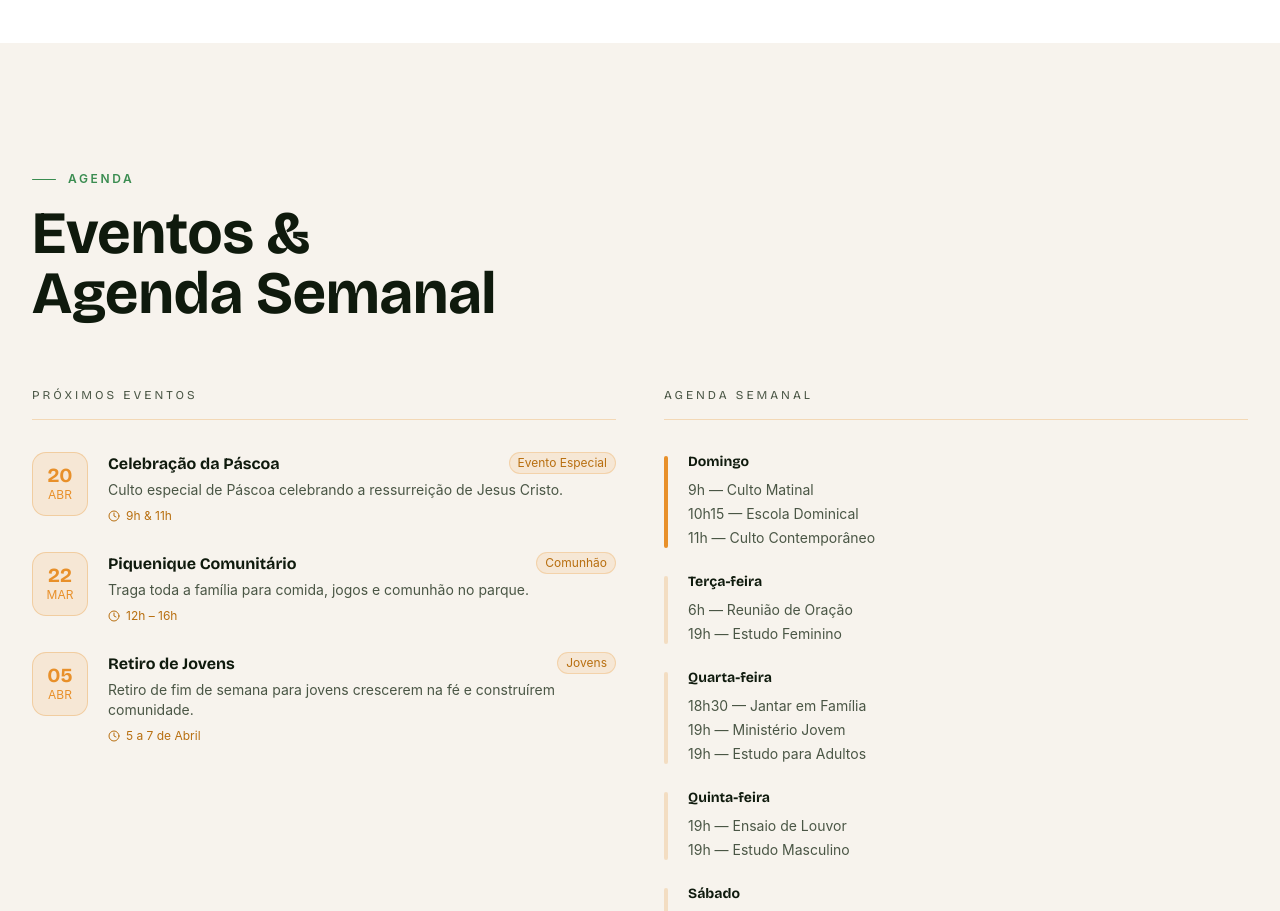
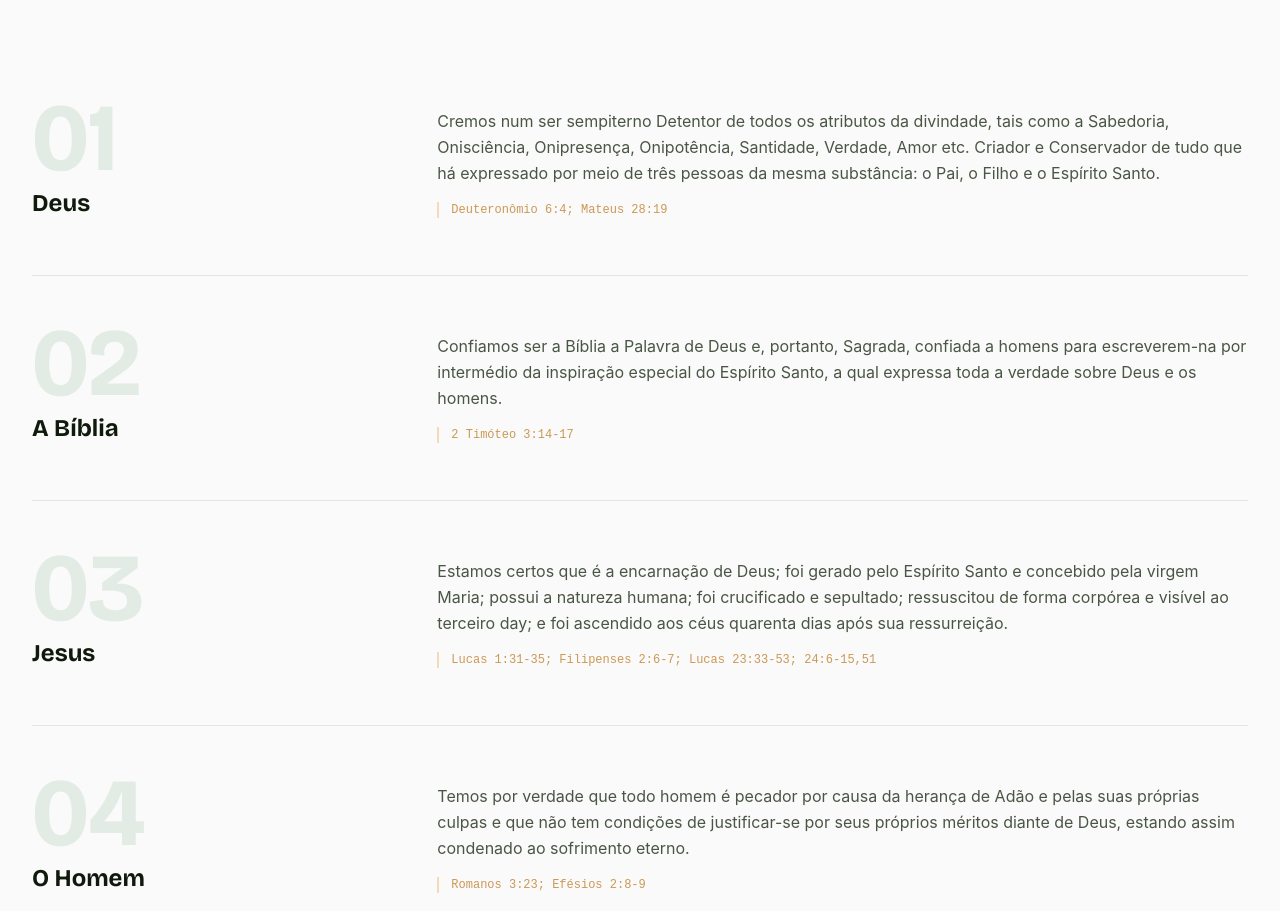
Before and after one commit to ronaldoapf/iisc-lp, a React (Vite) app: page /sobre in a window 1280 px wide. Shown: the part 1886-2797 px from the top of the page. Built offline with nearby package versions, Linux system fonts and the light colour scheme.

Commit message:
feat: refactor footer and header to use constants for contact information; update About page to display faith statements

```diff
--- a/src/components/header.tsx
+++ b/src/components/header.tsx
@@ -15,6 +15,8 @@ export function Header() {
   const [menuOpen, setMenuOpen] = useState(false)
 
   return (
+    <>
+      <div className="h-20" aria-hidden="true" />
       <header
         className="fixed top-0 w-full z-50 bg-white duration-300 border-b border-gray-300 shadow-sm"
       >
@@ -83,5 +85,6 @@ export function Header() {
           )}
         </AnimatePresence>
       </header>
+    </>
   )
 }
--- /dev/null
+++ b/src/constants.ts
@@ -0,0 +1,84 @@
+
+export const contactInfo = {
+  address: "Avenida José Fonseca e Silva, 737",
+  phone: "(34) 9 9119-2543",
+  email: "iseguidoresdecristo@gmail.com"
+}
+
+export const faithStatements = [
+  {
+    title: "Deus",
+    text: "Cremos num ser sempiterno Detentor de todos os atributos da divindade, tais como a Sabedoria, Onisciência, Onipresença, Onipotência, Santidade, Verdade, Amor etc. Criador e Conservador de tudo que há expressado por meio de três pessoas da mesma substância: o Pai, o Filho e o Espírito Santo.",
+    refs: "Deuteronômio 6:4; Mateus 28:19",
+  },
+  {
+    title: "A Bíblia",
+    text: "Confiamos ser a Bíblia a Palavra de Deus e, portanto, Sagrada, confiada a homens para escreverem-na por intermédio da inspiração especial do Espírito Santo, a qual expressa toda a verdade sobre Deus e os homens.",
+    refs: "2 Timóteo 3:14-17",
+  },
+  {
+    title: "Jesus",
+    text: "Estamos certos que é a encarnação de Deus; foi gerado pelo Espírito Santo e concebido pela virgem Maria; possui a natureza humana; foi crucificado e sepultado; ressuscitou de forma corpórea e visível ao terceiro day; e foi ascendido aos céus quarenta dias após sua ressurreição.",
+    refs: "Lucas 1:31-35; Filipenses 2:6-7; Lucas 23:33-53; 24:6-15,51",
+  },
+  {
+    title: "O Homem",
+    text: "Temos por verdade que todo homem é pecador por causa da herança de Adão e pelas suas próprias culpas e que não tem condições de justificar-se por seus próprios méritos diante de Deus, estando assim condenado ao sofrimento eterno.",
+    refs: "Romanos 3:23; Efésios 2:8-9",
+  },
+  {
+    title: "O Aborto",
+    text: "Esta Igreja crê que o Criador é o único que possui o direito de preservação ou não da vida, e que o homem não recebeu permissão de decidir em deixar alguém viver ou interromper sua vida, considerando que o feto é um ser vivo e a interrupção optativa e proposital de seu desenvolvimento caracteriza assassinato. Esta Igreja condena o aborto por não compactuar com assassinato.",
+    refs: "Deuteronômio 32:39; Êxodo 20:13",
+  },
+  {
+    title: "A Salvação",
+    text: "Acreditamos que todo homem pode ser salvo de seus pecados e justificado diante de Deus pelo favor Divino revelado na Graça, por intermédio da fé naquele que tomou sobre si a nossa condenação e a levou para o Calvário: Jesus Cristo.",
+    refs: "Romanos 5:1",
+  },
+  {
+    title: "O Batismo com o Espírito Santo",
+    text: "Reputamos como a capacidade sobrenatural que Deus dá ao homem a fim de que este possa realizar a obra de Deus na terra.",
+    refs: "Atos 1:8; 2:4; 8:17-18; 10:44-46",
+  },
+  {
+    title: "A Santificação",
+    text: "Temos como uma obra contínua e gradativa do Espírito Santo sobre a vida do crente que dá condições de viver desembaraçado do pecado e em comunhão com Deus.",
+    refs: "João 16:13",
+  },
+  {
+    title: "A Igreja",
+    text: "Reconhecemos a Igreja como o corpo invisível de Cristo, a qual agrega todos os seus membros, e cremos que este corpo vive em comunhão, unido pelo elo universal do amor, fundamentado na pedra angular que é Jesus Cristo incentivando-se mutuamente ao prosseguimento da carreira da fé.",
+    refs: "1 Pedro 2:4-8; Romanos 12:5",
+  },
+  {
+    title: "Os Dons do Espírito Santo",
+    text: "Cremos na operação dos dons do Espírito Santo, visando o aprimoramento e edificação da Igreja, os quais manifestam-se segundo a determinação do Senhor da Igreja, Jesus Cristo.",
+    refs: "1 Coríntios 12:4-11",
+  },
+  {
+    title: "Os Dízimos",
+    text: "Confiamos ser o dízimo e as ofertas às formas de contribuições mais lógicas e coerentes com os ensinamentos do Novo Testamento para a manutenção do Ministério da Igreja e do Templo.",
+    refs: "Malaquias 3:10; Mateus 23:23",
+  },
+  {
+    title: "A Segunda Vinda de Cristo",
+    text: "Estamos certos que Cristo voltará de uma forma invisível ao mundo para arrebatar sua Igreja da terra por meio da ressurreição dos que dormem no Senhor e da transformação em corpos glorificados aos que estiverem vivos; de forma visível, na Batalha de Armagedon, para guerrear com Satanás e lançá-lo em cativeiro por 1.000 anos; e depois, estabelecerá um reinado terreal pelo mesmo período, e os salvos com Ele reinarão.",
+    refs: "1 Tessalonicenses 4:13-18",
+  },
+  {
+    title: "O Tribunal de Cristo",
+    text: "Temos por verdade que depois do arrebatamento da Igreja, os salvos receberão nos céus galardões em conformidade com o trabalho de cada um no Reino de Deus estabelecido na terra.",
+    refs: "2 Coríntios 5:10; 1 Coríntios 3:8",
+  },
+  {
+    title: "A Condenação dos Ímpios",
+    text: "Acreditamos que no final do período milenar, todos os incrédulos, de todos os tempos, ressuscitarão para serem julgados e condenados por Deus segundo as suas más obras praticadas.",
+    refs: "Apocalipse 20:11-15",
+  },
+  {
+    title: "A Eternidade",
+    text: "Reconhecemos a Eternidade como o destino final para todos os homens, a qual será dividida em duas formas distintas. Uma de gozo, prazer e paz para todos os que forem salvos pelo Cordeiro de Deus, e outra, de tormentos, dor e espanto para todos os incrédulos de todos os Tempos.",
+    refs: "Apocalipse 22:1-5; Mateus 24:51",
+  },
+]
--- a/src/pages/about/about.tsx
+++ b/src/pages/about/about.tsx
@@ -1,55 +1,16 @@
 import { motion } from "framer-motion"
 import { fadeInUp, staggerContainer } from "@/motions"
-import { BookOpen, Church, Heart, Clock, Star } from "lucide-react"
+import { BookOpen, Church, Heart, Star } from "lucide-react"
 import { WelcomeBanner } from "../home/components/welcome-banner"
 import { AboutSectionItem } from "./components/about-section-item"
 import { Separator } from "radix-ui"
+import { faithStatements } from "@/constants"
 
-const events = [
-  {
-    day: "20",
-    month: "ABR",
-    title: "Celebração da Páscoa",
-    type: "Evento Especial",
-    description: "Culto especial de Páscoa celebrando a ressurreição de Jesus Cristo.",
-    time: "9h & 11h",
-  },
-  {
-    day: "22",
-    month: "MAR",
-    title: "Piquenique Comunitário",
-    type: "Comunhão",
-    description: "Traga toda a família para comida, jogos e comunhão no parque.",
-    time: "12h – 16h",
-  },
-  {
-    day: "05",
-    month: "ABR",
-    title: "Retiro de Jovens",
-    type: "Jovens",
-    description: "Retiro de fim de semana para jovens crescerem na fé e construírem comunidade.",
-    time: "5 a 7 de Abril",
-  },
-]
-
-const weeklySchedule = [
-  {
-    day: "Domingo",
-    items: ["9h — Culto Matinal", "10h15 — Escola Dominical", "11h — Culto Contemporâneo"],
-  },
-  { day: "Terça-feira", items: ["6h — Reunião de Oração", "19h — Estudo Feminino"] },
-  {
-    day: "Quarta-feira",
-    items: ["18h30 — Jantar em Família", "19h — Ministério Jovem", "19h — Estudo para Adultos"],
-  },
-  { day: "Quinta-feira", items: ["19h — Ensaio de Louvor", "19h — Estudo Masculino"] },
-  { day: "Sábado", items: ["10h — Serviço Comunitário"] },
-]
 
 export function About() {
   return (
     <div>
-      <section className="relative w-full overflow-hidden hero-background min-h-[75vh] flex flex-col justify-end">
+      <section className="relative w-full overflow-hidden hero-background flex flex-col justify-end">
         <div className="absolute inset-0 bg-linear-to-t from-iisc-midnight via-iisc-midnight/60 to-iisc-midnight/10" />
 
         <div
@@ -65,7 +26,7 @@ export function About() {
           1997
         </span>
 
-        <div className="container relative z-10 pb-20 pt-44">
+        <div className="container relative z-10 py-10 md:py-20">
           <motion.div initial="hidden" animate="visible" variants={staggerContainer}>
             <motion.div variants={fadeInUp} className="mb-5 flex items-center gap-3">
               <span className="h-px w-8 bg-iisc-gold" />
@@ -106,33 +67,14 @@ export function About() {
 
       <section
         id="sobre-nos"
-        className="w-full py-12 lg:py-24 bg-white"
+        className="w-full py-10 md:py-20 bg-white"
       >
         <div className="container space-y-6 md:space-y-20">
-          <motion.div
-            initial="hidden"
-            variants={fadeInUp}
-            whileInView="visible"
-            viewport={{ once: true }}
-            transition={{ duration: 0.7 }}
-          >
-            <div className="mb-4 flex items-center gap-3">
-              <span className="h-px w-6 rounded-full bg-iisc-green" />
-              <span className="text-xs font-semibold uppercase tracking-[0.22em] text-iisc-green">
-                Quem Somos
-              </span>
-            </div>
-            <h2 className="text-4xl font-bold leading-none sm:text-5xl lg:text-6xl font-display text-iisc-text-dark">
-              Sobre Nossa Igreja
-            </h2>
-          </motion.div>
-
           <motion.div
             initial="hidden"
             whileInView="visible"
             viewport={{ once: true }}
             variants={staggerContainer}
-            className="md:flex md:flex-col"
           >
             <AboutSectionItem
               icon={Heart}
@@ -196,63 +138,25 @@ export function About() {
         </div>
       </section>
 
-      <section id="events" className="w-full bg-iisc-cream py-20 lg:py-32">
+      <section id="declaracao-de-fe" className="w-full py-10 md:py-20 bg-zinc-50">
         <div className="container">
           <motion.div
             initial="hidden"
-            className="mb-16"
-            variants={fadeInUp}
             whileInView="visible"
             viewport={{ once: true }}
+            variants={fadeInUp}
             transition={{ duration: 0.7 }}
+            className="mb-14"
           >
             <div className="mb-4 flex items-center gap-3">
               <span className="h-px w-6 rounded-full bg-iisc-green" />
               <span className="text-xs font-semibold uppercase tracking-[0.22em] text-iisc-green">
-                Agenda
+                O que cremos
               </span>
             </div>
             <h2 className="text-4xl font-bold leading-none sm:text-5xl lg:text-6xl font-display text-iisc-text-dark">
-              Eventos &<br />Agenda Semanal
+              Declaração de Fé
             </h2>
-          </motion.div>
-
-          <div className="grid gap-12 lg:grid-cols-2">
-            <motion.div
-              initial="hidden"
-              whileInView="visible"
-              viewport={{ once: true }}
-              variants={staggerContainer}
-            >
-              <h3 className="mb-8 pb-4 text-xs uppercase tracking-[0.25em] font-display text-iisc-text-mid border-b border-iisc-gold/28">
-                Próximos Eventos
-              </h3>
-              <div className="space-y-7">
-                {events.map((ev, i) => (
-                  <motion.div key={i} variants={fadeInUp} className="flex gap-5">
-                    <div className="flex h-16 w-14 shrink-0 flex-col items-center justify-center rounded-xl bg-iisc-gold/12 border border-iisc-gold/30">
-                      <span className="text-xl font-bold leading-none font-display text-iisc-gold">
-                        {ev.day}
-                      </span>
-                      <span className="mt-0.5 text-xs text-iisc-gold">{ev.month}</span>
-                    </div>
-
-                    <div className="flex-1">
-                      <div className="mb-1 flex items-start justify-between gap-2">
-                        <h4 className="font-bold font-display text-iisc-text-dark">{ev.title}</h4>
-                        <span className="shrink-0 rounded-full px-2 py-0.5 text-xs bg-iisc-gold/12 text-iisc-gold-dark border border-iisc-gold/25">
-                          {ev.type}
-                        </span>
-                      </div>
-                      <p className="mb-2 text-sm text-iisc-text-mid">{ev.description}</p>
-                      <div className="flex items-center gap-1.5 text-xs text-iisc-gold-dark">
-                        <Clock className="h-3 w-3" />
-                        {ev.time}
-                      </div>
-                    </div>
-                  </motion.div>
-                ))}
-              </div>
           </motion.div>
 
           <motion.div
@@ -260,35 +164,28 @@ export function About() {
             whileInView="visible"
             viewport={{ once: true }}
             variants={staggerContainer}
+            className="grid gap-0 divide-y divide-zinc-200"
           >
-              <h3 className="mb-8 pb-4 text-xs uppercase tracking-[0.25em] font-display text-iisc-text-mid border-b border-iisc-gold/28">
-                Agenda Semanal
-              </h3>
-              <div className="space-y-6">
-                {weeklySchedule.map((day, i) => (
-                  <motion.div key={i} variants={fadeInUp} className="flex gap-5">
-                    <div
-                      className={`mt-1 w-1 shrink-0 self-stretch rounded-full ${
-                        i === 0 ? "bg-iisc-gold" : "bg-iisc-gold/22"
-                      }`}
-                    />
-                    <div>
-                      <h4 className="mb-2 text-sm font-bold font-display text-iisc-text-dark">
-                        {day.day}
-                      </h4>
-                      <div className="space-y-1">
-                        {day.items.map((item, j) => (
-                          <p key={j} className="text-sm text-iisc-text-mid">
-                            {item}
+            {faithStatements.map(({ title, text, refs }, i) => (
+              <motion.div
+                key={title}
+                variants={fadeInUp}
+                className="group gap-4 md:gap-12 py-10"
+              >
+                <AboutSectionItem
+                  title={title}
+                  number={String(i + 1).padStart(2, "0")}
+                >
+                  <p className="text-base leading-relaxed text-iisc-text-mid">
+                    {text}
                   </p>
-                        ))}
-                      </div>
-                    </div>
+                  <p className="text-xs mt-4 font-mono text-iisc-gold-dark/70 border-l-2 border-iisc-gold/30 pl-3">
+                    {refs}
+                  </p>
+                </AboutSectionItem>
               </motion.div>
             ))}
-              </div>
           </motion.div>
-          </div>
         </div>
       </section>
 
--- a/src/pages/about/components/about-section-item.tsx
+++ b/src/pages/about/components/about-section-item.tsx
@@ -4,7 +4,7 @@ import type { LucideIcon } from "lucide-react";
 import type { ReactNode } from "react";
 
 interface AboutSectionItemProps {
-  icon: LucideIcon;
+  icon?: LucideIcon;
   title: string;
   number: string;
   children: ReactNode;
@@ -12,22 +12,23 @@ interface AboutSectionItemProps {
 
 export function AboutSectionItem({ number, icon: Icon, title, children }: AboutSectionItemProps) {
   return (
-    <motion.div key={number} variants={fadeInUp} className="group relative flex flex-col md:flex-row space-y-4">
-      <div className="w-full md:w-1/5">
+    <motion.div key={number} variants={fadeInUp} className="group relative grid md:grid-cols-[1fr_2fr] space-y-4">
+      <div className="w-full items-center">
         <div className="relative">
           <span className="pointer-events-none select-none text-8xl font-bold leading-none font-display text-iisc-green/12">
             {number}
           </span>
 
-          <Icon className="absolute h-7 w-7 bottom-4 text-iisc-green" />
+          {Icon && (
+            <Icon className="absolute h-7 w-7 bottom-4 text-iisc-green" />
+          )}
         </div>
 
         <h3 className="text-2xl font-bold font-display text-iisc-text-dark">
           {title}
         </h3>
-
       </div>
-      <div className="w-full md:w-4/5 flex justify-center flex-col">
+      <div className="w-full flex justify-center flex-col">
         {children}
       </div>
     </motion.div>
```
Also changed, not shown: src/components/footer.tsx (+4 -4 lines), src/pages/home/components/hero.tsx (+4 -4 lines), src/pages/home/home.tsx (+15 -11 lines). Lines whose indentation alone changed are shown as unchanged.
